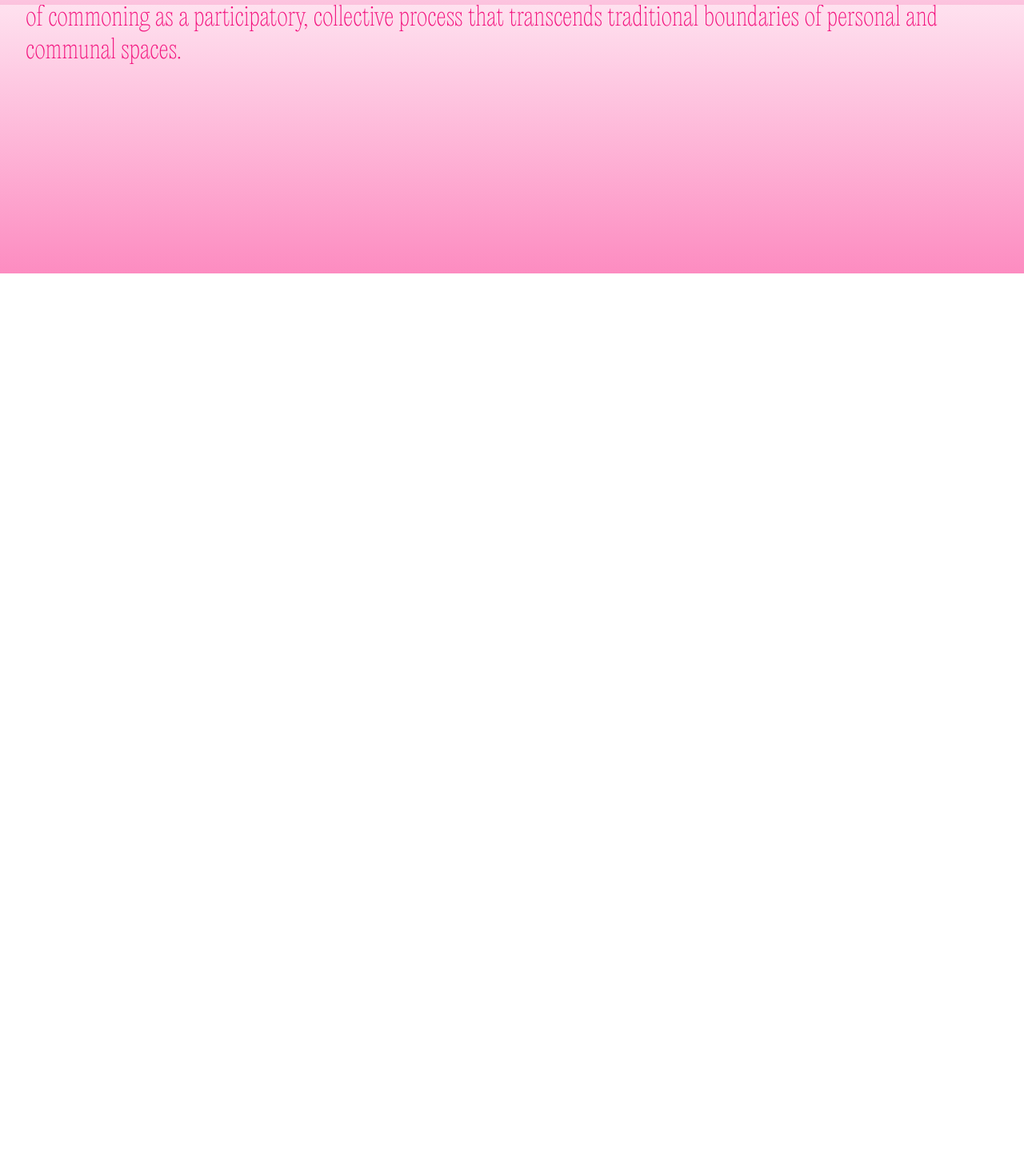
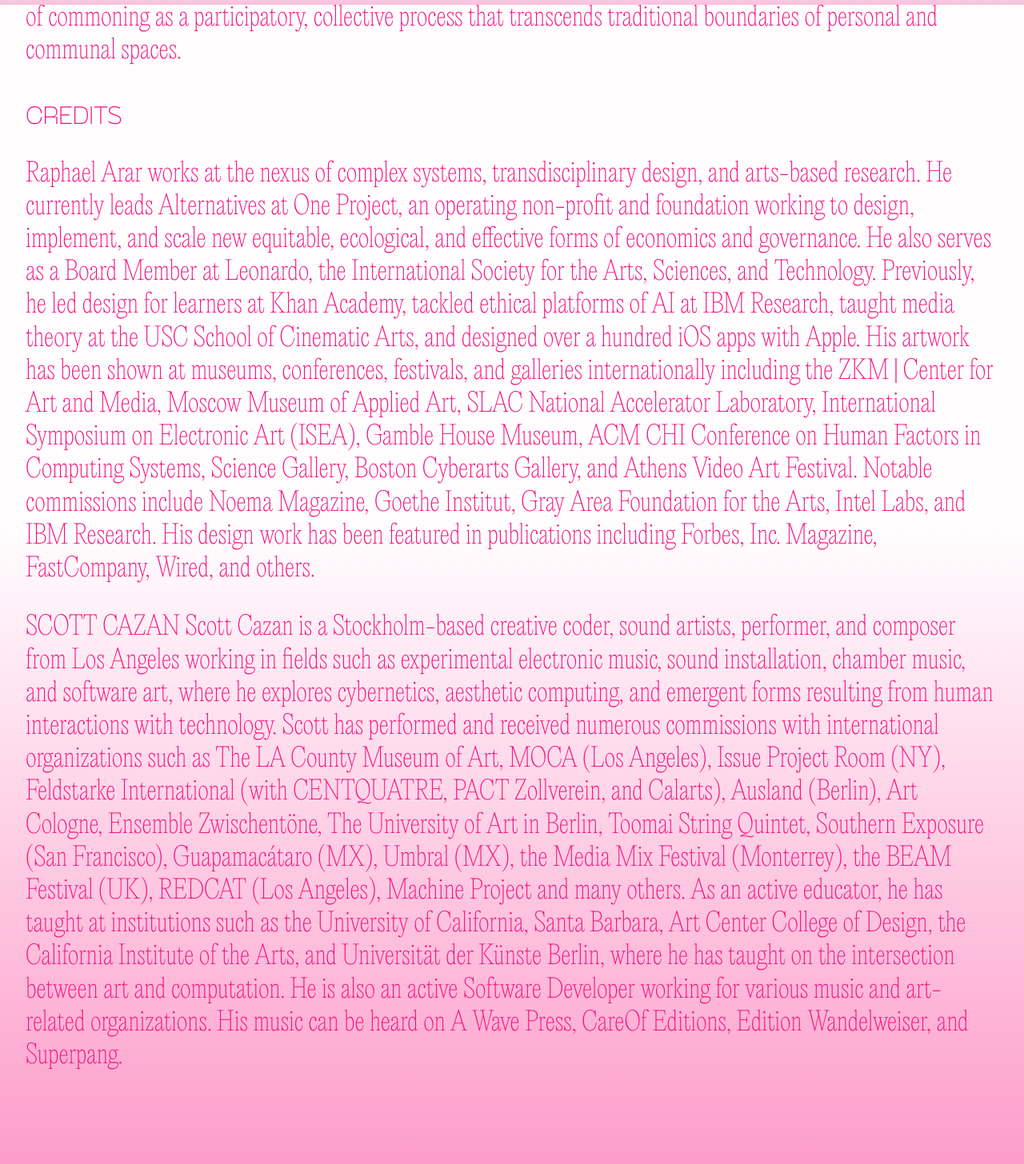
Before and after one commit to scazan/intimate-commons, a Next.js app: page /about in a window 1280 px wide. Shown: the part 794-2250 px from the top of the page at 80% size. Before the commit the page ends 1136 px from the top, so only its background shows below. Built offline with nearby package versions, Linux system fonts and the light colour scheme; no server answers.

Commit message:
basic about page

```diff
--- a/src/app/about/page.tsx
+++ b/src/app/about/page.tsx
@@ -1,3 +1,4 @@
+import { Header2 } from "@/components";
 import { cookies } from "next/headers";
 
 export default async () => {
@@ -39,6 +40,51 @@
           participatory, collective process that transcends traditional
           boundaries of personal and communal spaces.
         </p>
+
+        <Header2>Credits</Header2>
+        <p>
+          Raphael Arar works at the nexus of complex systems, transdisciplinary
+          design, and arts-based research. He currently leads Alternatives at
+          One Project, an operating non-profit and foundation working to design,
+          implement, and scale new equitable, ecological, and effective forms of
+          economics and governance. He also serves as a Board Member at
+          Leonardo, the International Society for the Arts, Sciences, and
+          Technology. Previously, he led design for learners at Khan Academy,
+          tackled ethical platforms of AI at IBM Research, taught media theory
+          at the USC School of Cinematic Arts, and designed over a hundred iOS
+          apps with Apple. His artwork has been shown at museums, conferences,
+          festivals, and galleries internationally including the ZKM | Center
+          for Art and Media, Moscow Museum of Applied Art, SLAC National
+          Accelerator Laboratory, International Symposium on Electronic Art
+          (ISEA), Gamble House Museum, ACM CHI Conference on Human Factors in
+          Computing Systems, Science Gallery, Boston Cyberarts Gallery, and
+          Athens Video Art Festival. Notable commissions include Noema Magazine,
+          Goethe Institut, Gray Area Foundation for the Arts, Intel Labs, and
+          IBM Research. His design work has been featured in publications
+          including Forbes, Inc. Magazine, FastCompany, Wired, and others.
+        </p>
+        <p>
+          SCOTT CAZAN Scott Cazan is a Stockholm-based creative coder, sound
+          artists, performer, and composer from Los Angeles working in fields
+          such as experimental electronic music, sound installation, chamber
+          music, and software art, where he explores cybernetics, aesthetic
+          computing, and emergent forms resulting from human interactions with
+          technology. Scott has performed and received numerous commissions with
+          international organizations such as The LA County Museum of Art, MOCA
+          (Los Angeles), Issue Project Room (NY), Feldstarke International (with
+          CENTQUATRE, PACT Zollverein, and Calarts), Ausland (Berlin), Art
+          Cologne, Ensemble Zwischentöne, The University of Art in Berlin,
+          Toomai String Quintet, Southern Exposure (San Francisco),
+          Guapamacátaro (MX), Umbral (MX), the Media Mix Festival (Monterrey),
+          the BEAM Festival (UK), REDCAT (Los Angeles), Machine Project and many
+          others. As an active educator, he has taught at institutions such as
+          the University of California, Santa Barbara, Art Center College of
+          Design, the California Institute of the Arts, and Universität der
+          Künste Berlin, where he has taught on the intersection between art and
+          computation. He is also an active Software Developer working for
+          various music and art-related organizations. His music can be heard on
+          A Wave Press, CareOf Editions, Edition Wandelweiser, and Superpang.
+        </p>
       </div>
       <div className="fixed flex items-center justify-center bottom-8 right-0 font-sans text-base font-extralight w-full"></div>
     </div>
--- a/src/components/SiteHeader/index.tsx
+++ b/src/components/SiteHeader/index.tsx
@@ -8,7 +8,7 @@
         <h1 className="text-xl">Intimate Commons</h1>
       </Link>
       <Button asChild variant="large">
-        <Link href="/questions">About</Link>
+        <Link href="/about">About</Link>
       </Button>
     </header>
   );
```
